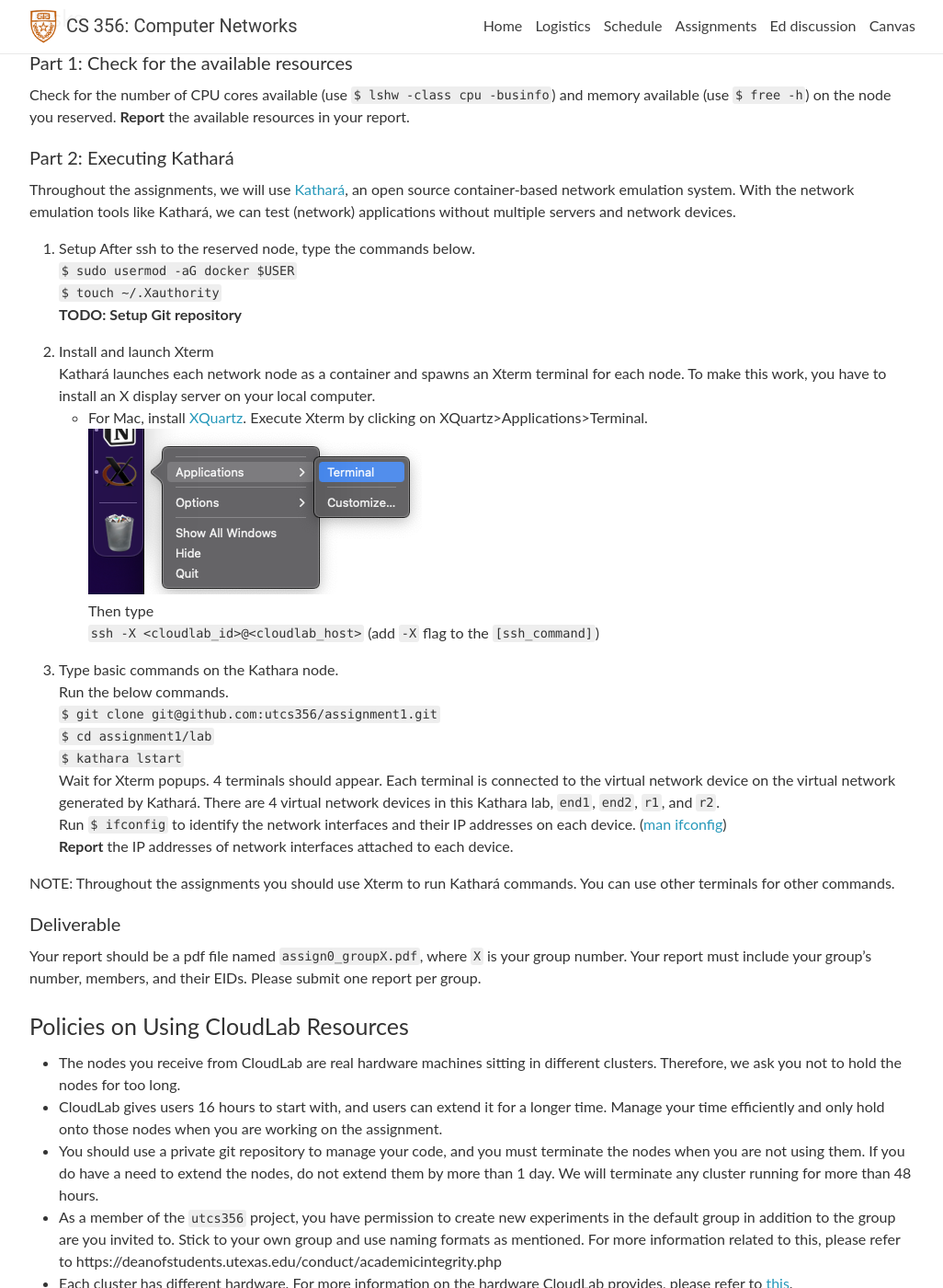
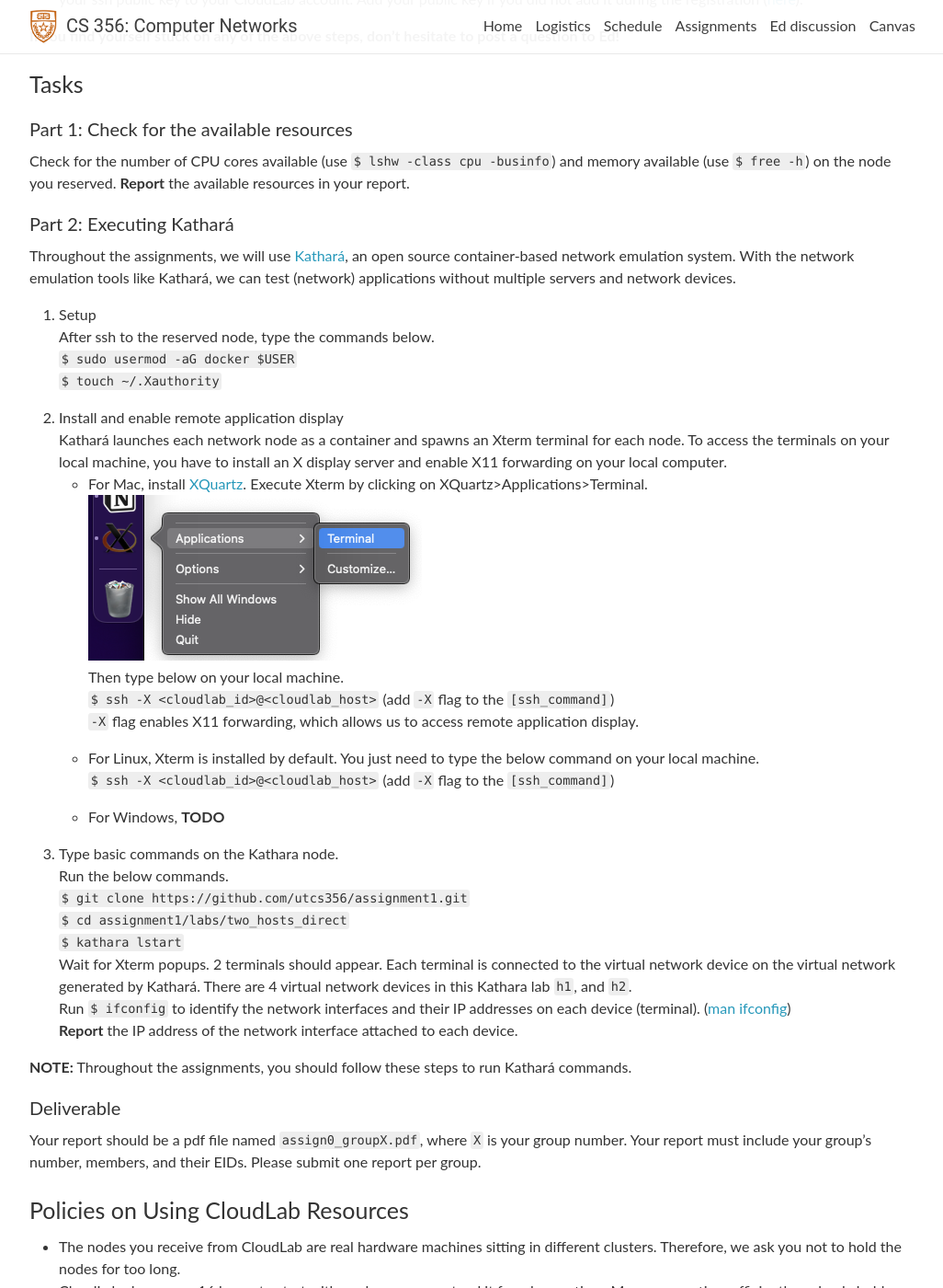
Before and after one commit to utcs356/sp25, a Jekyll site: the page built from _pages/0_cloulab_kathara.md, in a window 1280 px wide and 1400 px high, scrolled down 4823 px. Shown: the whole window at 92% size, without its empty margins (126-1152 px from the left). Built offline with Jekyll 4.4.1, drawn with Linux system fonts in a browser that asks for light colours; nearby versions of some CDN libraries; comment, search, counter and statistics services are not loaded; some of the changed text lies outside the part shown.

Commit message:
Update assignment 0

```diff
--- a/_pages/0_cloulab_kathara.md
+++ b/_pages/0_cloulab_kathara.md
@@ -14,20 +14,22 @@ Most importantly, it introduces our policies on using CloudLab that will be enfo
 
 **NOTE**: `$ [shell_command]` indicates to execute `[shell_command]` in your terminal.
 
-**TODO: Add Windows support**
-
 ### Register a CloudLab account
 * Visit https://cloudlab.us and create an account using your UT Austin email address as login.
 	* Click `Join Existing Project` and enter `utcs356`.
 	* Create ssh key pair and upload your public key during the account setup.
-		1. Install OpenSSH \\
-		macOS: `$ brew install openssh`\\
-		Ubuntu: `$ sudo apt-get install openssh-client openssh-server`
-		2. Generate a key pair with `ssh-keygen`\\
-		You can use the below example as it is or try other cryptographic algorithms you prefer (see [man ssh-keygen](https://man7.org/linux/man-pages/man1/ssh-keygen.1.html))
-		Example: `$ ssh-keygen -t rsa -b 4096`
-		3. Type enter without typing any character when the prompt asks for the file path. The private key will be save into the default location, `~/.ssh/id_rsa`. `~/.ssh/id_rsa` is your private key and `~/.ssh/id_rsa.pub` is your public key (upload this during the account registration).\\
-		+) If you want to save your keys other than the default location, enter a file path (e.g., `~/foo/mykey`) to save your private key when the prompt asks for it. `~/foo/mykey.pub` would be the public key in this case.
+		* Windows
+			1. Install [MobaXterm](https://mobaxterm.mobatek.net/).
+			2. Follow instructions in this [link](https://docs.gcc.rug.nl/hyperchicken/generate-key-pair-mobaxterm/) to generate a key pair.
+		* Ubuntu and macOS
+			1. Install OpenSSH \\
+			macOS: `$ brew install openssh`\\
+			Ubuntu: `$ sudo apt-get install openssh-client openssh-server`
+			2. Generate a key pair with `ssh-keygen`\\
+			You can use the below example as it is or try other cryptographic algorithms you prefer (see [man ssh-keygen](https://man7.org/linux/man-pages/man1/ssh-keygen.1.html))
+			Example: `$ ssh-keygen -t rsa -b 4096`
+			3. Type enter without typing any character when the prompt asks for the file path. The private key will be save into the default location, `~/.ssh/id_rsa`. `~/.ssh/id_rsa` is your private key and `~/.ssh/id_rsa.pub` is your public key (upload this during the account registration).\\
+			+) If you want to save your keys other than the default location, enter a file path (e.g., `~/foo/mykey`) to save your private key when the prompt asks for it. `~/foo/mykey.pub` would be the public key in this case.
 
 * If you already have an account, click your username at the top right corner and then select  `Start/Join Project`, Type `utcs356` into the ProjectID field.
 
@@ -66,32 +68,36 @@ Check for the number of CPU cores available (use `$ lshw -class cpu -businfo`) a
 #### Part 2: Executing Kathará
 Throughout the assignments, we will use [Kathará](https://www.kathara.org/), an open source container-based network emulation system. With the network emulation tools like Kathará, we can test (network) applications without multiple servers and network devices.
 
-0. Setup
+1. Setup
 After ssh to the reserved node, type the commands below.
 `$ sudo usermod -aG docker $USER`
 `$ touch ~/.Xauthority`
-**TODO: Setup Git repository**
 
-1. Install and launch Xterm
-Kathará launches each network node as a container and spawns an Xterm terminal for each node. To make this work, you have to install an X display server on your local computer.
-* For Mac, install [XQuartz](https://www.xquartz.org/).
-Execute Xterm by clicking on XQuartz>Applications>Terminal.
-![xquartz_xterm]({{site.baseurl}}/assets/img/assignments/assignment0/xquartz_xterm.png)
-Then type
-`ssh -X <cloudlab_id>@<cloudlab_host>` (add `-X` flag to the `[ssh_command]`)
+2. Install and enable remote application display
+Kathará launches each network node as a container and spawns an Xterm terminal for each node. To access the terminals on your local machine, you have to install an X display server and enable X11 forwarding on your local computer.
+	* For Mac, install [XQuartz](https://www.xquartz.org/).
+	Execute Xterm by clicking on XQuartz>Applications>Terminal.
+	![xquartz_xterm]({{site.baseurl}}/assets/img/assignments/assignment0/xquartz_xterm.png)
+	Then type below on your local machine.
+	`$ ssh -X <cloudlab_id>@<cloudlab_host>` (add `-X` flag to the `[ssh_command]`)
+	`-X` flag enables X11 forwarding, which allows us to access remote application display.
 
+	* For Linux, Xterm is installed by default. You just need to type the below command on your local machine.
+	`$ ssh -X <cloudlab_id>@<cloudlab_host>` (add `-X` flag to the `[ssh_command]`)
 
-2. Type basic commands on the Kathara node.
+	* For Windows, **TODO**
+
+3. Type basic commands on the Kathara node.
 Run the below commands.
-`$ git clone git@github.com:utcs356/assignment1.git`
-`$ cd assignment1/lab`
+`$ git clone https://github.com/utcs356/assignment1.git`
+`$ cd assignment1/labs/two_hosts_direct`
 `$ kathara lstart`
-Wait for Xterm popups. 4 terminals should appear.
-Each terminal is connected to the virtual network device on the virtual network generated by Kathará. There are 4 virtual network devices in this Kathara lab, `end1`, `end2`, `r1`, and `r2`.
-Run `$ ifconfig` to identify the network interfaces and their IP addresses on each device. ([man ifconfig](https://man7.org/linux/man-pages/man8/ifconfig.8.html))
-**Report** the IP addresses of network interfaces attached to each device.
+Wait for Xterm popups. 2 terminals should appear.
+Each terminal is connected to the virtual network device on the virtual network generated by Kathará. There are 4 virtual network devices in this Kathara lab `h1`, and `h2`.
+Run `$ ifconfig` to identify the network interfaces and their IP addresses on each device (terminal). ([man ifconfig](https://man7.org/linux/man-pages/man8/ifconfig.8.html))
+**Report** the IP address of the network interface attached to each device.
 
-NOTE: Throughout the assignments you should use Xterm to run Kathará commands. You can use other terminals for other commands.
+**NOTE:** Throughout the assignments, you should follow these steps to run Kathará commands.
 
 #### Deliverable
 Your report should be a pdf file named `assign0_groupX.pdf`, where `X` is your group number. Your report must include your group’s number, members, and their EIDs. Please submit one report per group.
```
